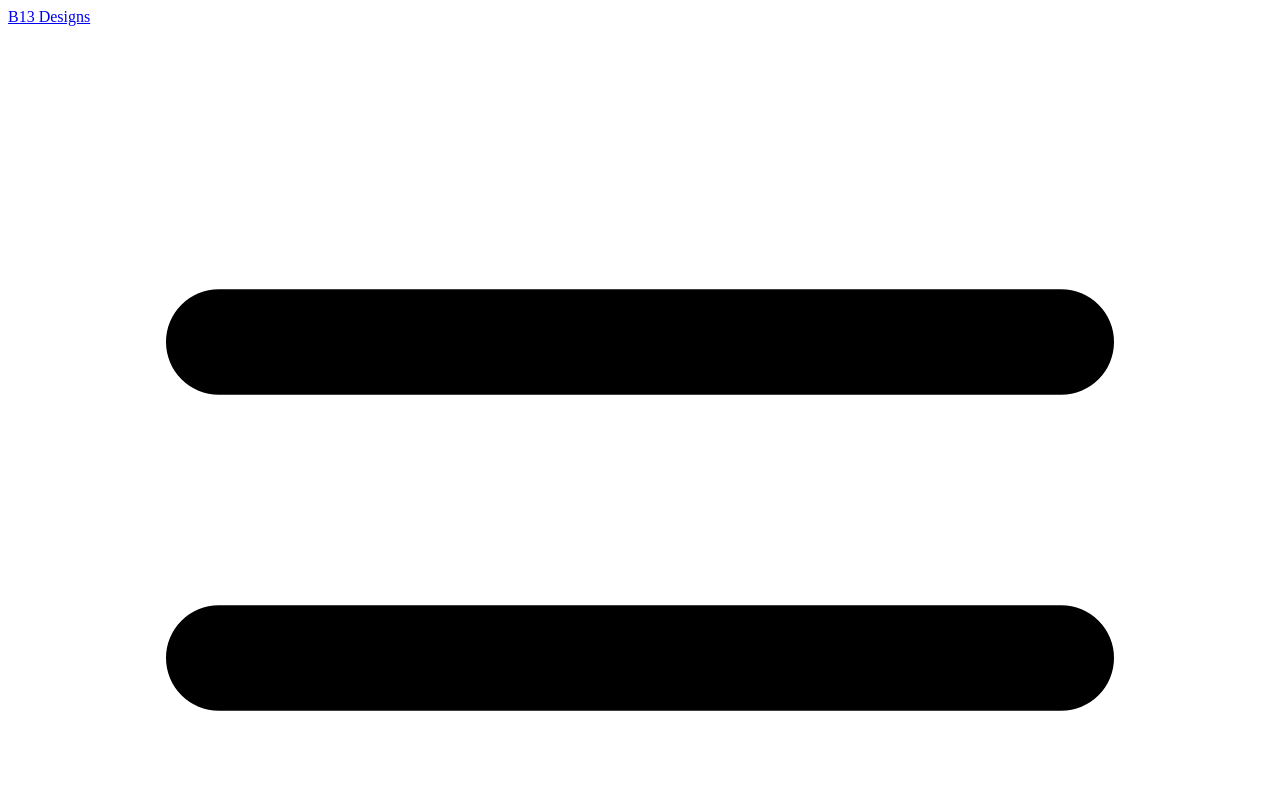
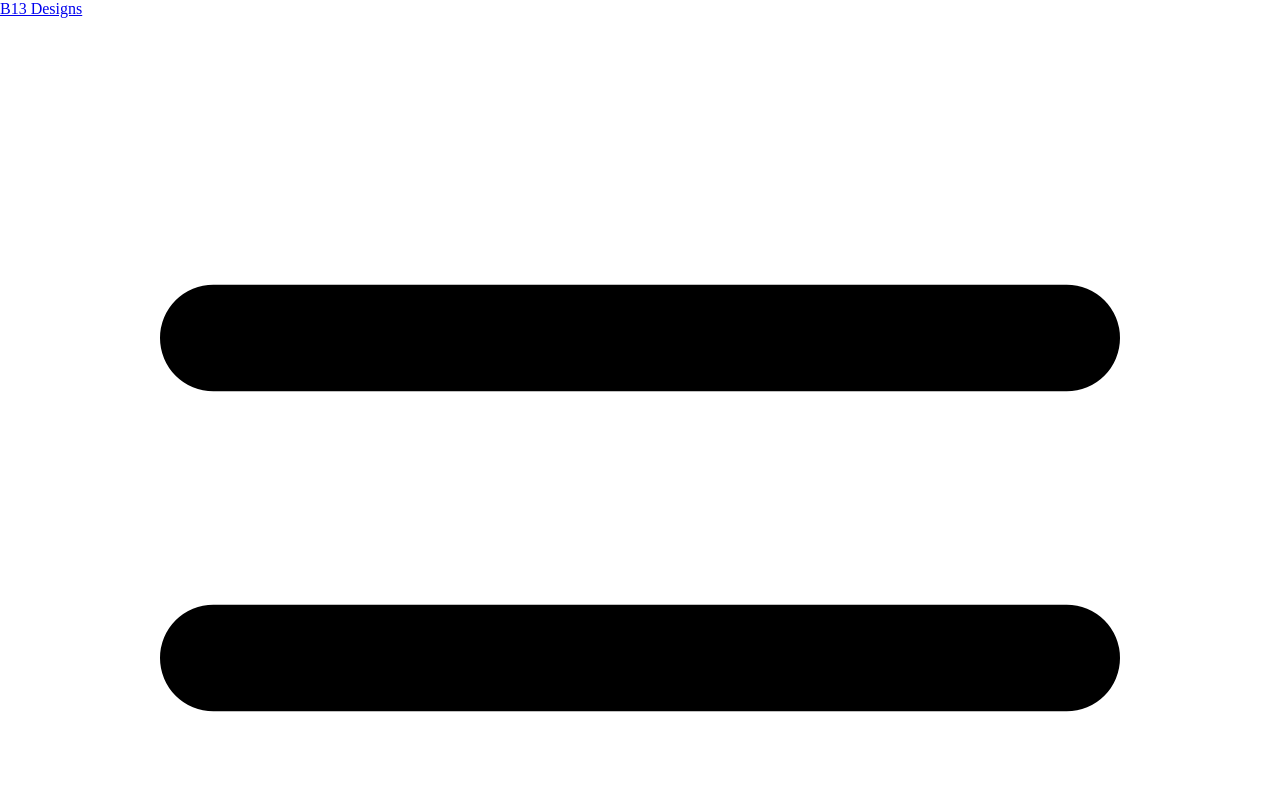
Before and after one commit to PAdkins84/b13designs, a Next.js app: page / in a window 1280 px wide. Shown: the top 800 px of the page. Built offline with nearby package versions, Linux system fonts and the light colour scheme.

Commit message:
Added body CSS changes

```diff
--- a/pages/styles/custom.css
+++ b/pages/styles/custom.css
@@ -1,4 +1,6 @@
-/* body {
-  background: url(../../img/webbg.svg) no-repeat;
-  background-size: 100vw 100vh;
-} */
+html,
+body {
+  margin: 0;
+  padding: 0;
+  overflow-x: hidden;
+}
```
Also changed, not shown: pages/index.js (line endings or trailing spaces).
